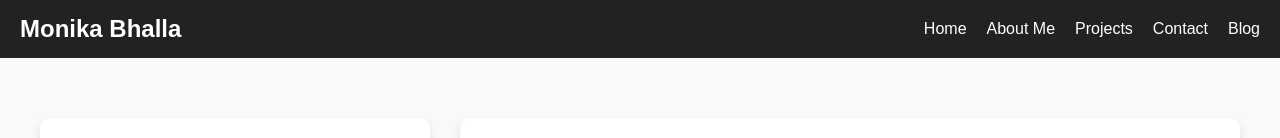
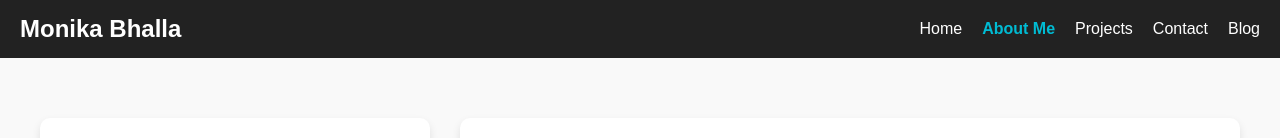
Before and after one commit to m-bhalla236346/My_Portfolio_MB, a website: page about.html in a window 1280 px wide. Shown: the top 138 px of the page. Drawn offline with Linux system fonts and the light colour scheme.

Commit message:
Updated portfolio about page

```diff
--- a/css/styles.css
+++ b/css/styles.css
@@ -51,6 +51,11 @@ nav ul li a {
     color: #fff;
     text-decoration: none;
     transition: color 0.3s;
+}
+
+nav ul li a.active {
+    color: #00bcd4;
+    font-weight: bold;
 }
 
 nav ul li a:hover {
```
